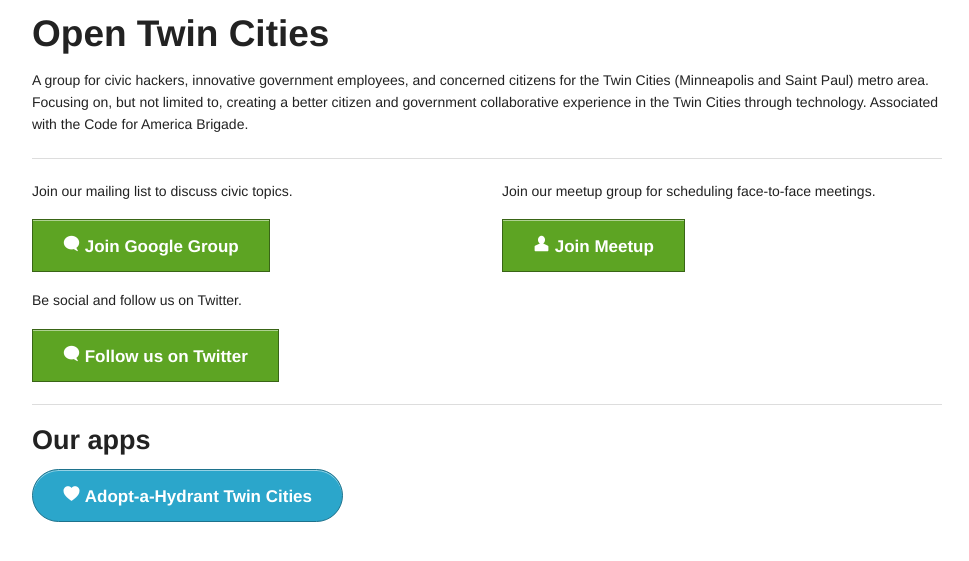
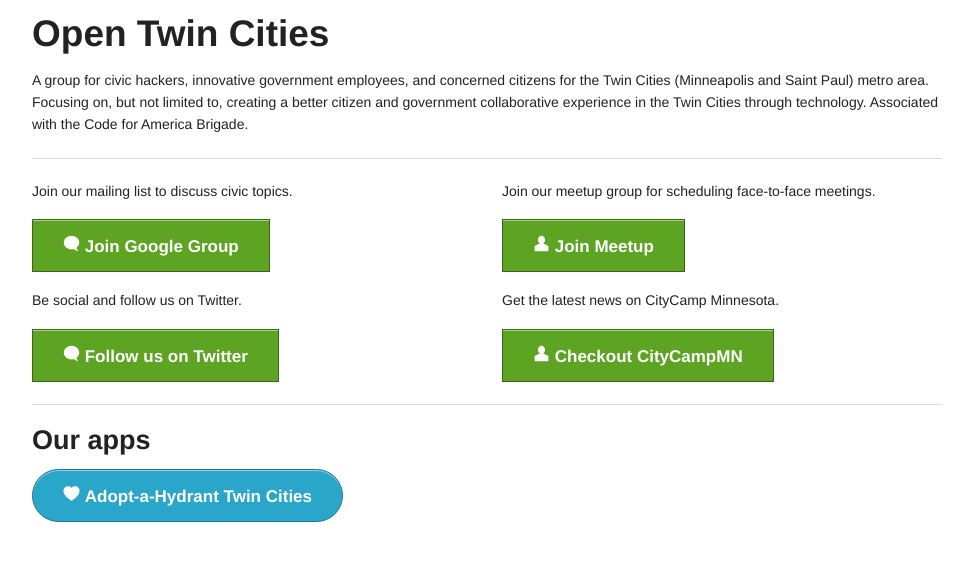
Before and after one commit to OpenTwinCities/opentwincities.github.com, a Jekyll site: the page built from index.html, in a window 1280 px wide. Shown: the top 561 px of the page, without its empty margins (153-1122 px from the left). Built offline with Jekyll 4.4.1, drawn with Linux system fonts in a browser that asks for light colours; nearby versions of some CDN libraries.

Commit message:
Added button for CityCampMN

```diff
--- a/index.html
+++ b/index.html
@@ -32,6 +32,11 @@
       <a class="large success button" href="https://twitter.com/OpenTwinCities"><i class="social foundicon-chat"></i>
       Follow us on Twitter</a>
     </div>
+    <div class="six columns">
+      <p>Get the latest news on CityCamp Minnesota.</p>
+      <a class="large success button" href="http://citycampmn.govfresh.com/"><i class="social foundicon-torso"></i>
+      Checkout CityCampMN</a>
+    </div>
   </div>
 
   <div class="row">
```
